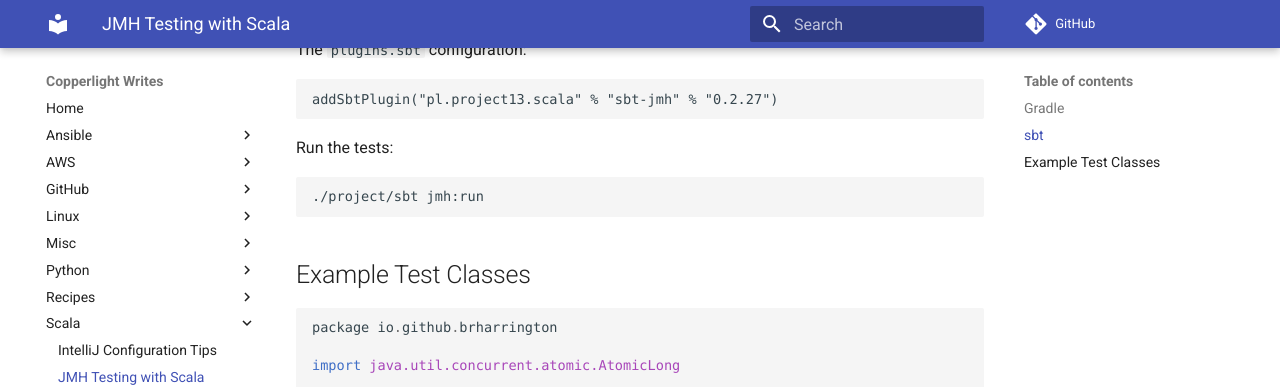
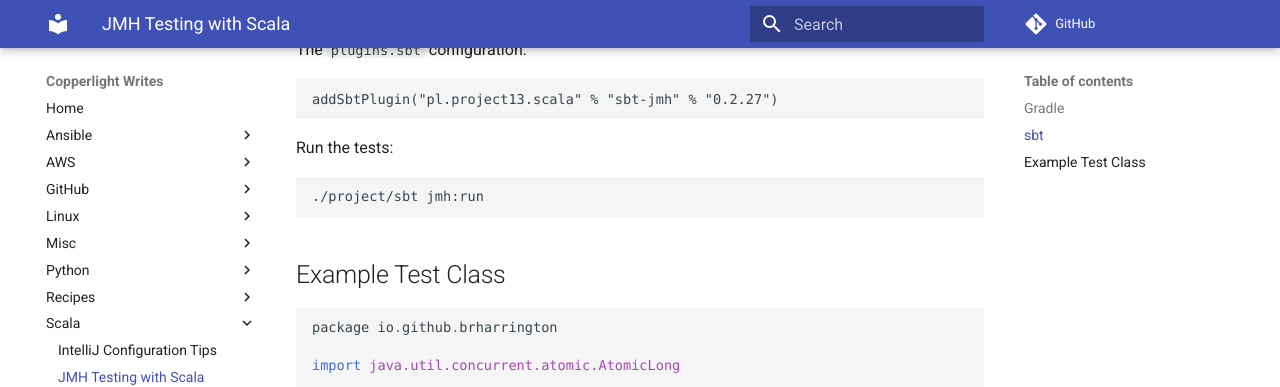
Before and after one commit to copperlight/copperlight.github.io, an MkDocs documentation site: the page built from docs/scala/jmh-testing-with-scala.md, in a window 1280 px wide and 900 px high, scrolled down 2253 px. Shown: the top 387 px of the window. Built offline with MkDocs 1.6.1 and Material for MkDocs 9.7.7, drawn with Linux system fonts in a browser that asks for light colours; some web fonts are replaced; comment, search, counter and statistics services are not loaded; old or Windows-style settings are respelled for this version of MkDocs.

Commit message:
fix plural

````diff
--- a/docs/scala/jmh-testing-with-scala.md
+++ b/docs/scala/jmh-testing-with-scala.md
@@ -124,7 +124,7 @@ Run the tests:
 ./project/sbt jmh:run
 ```
 
-## Example Test Classes
+## Example Test Class
 
 ```
 package io.github.brharrington
````
